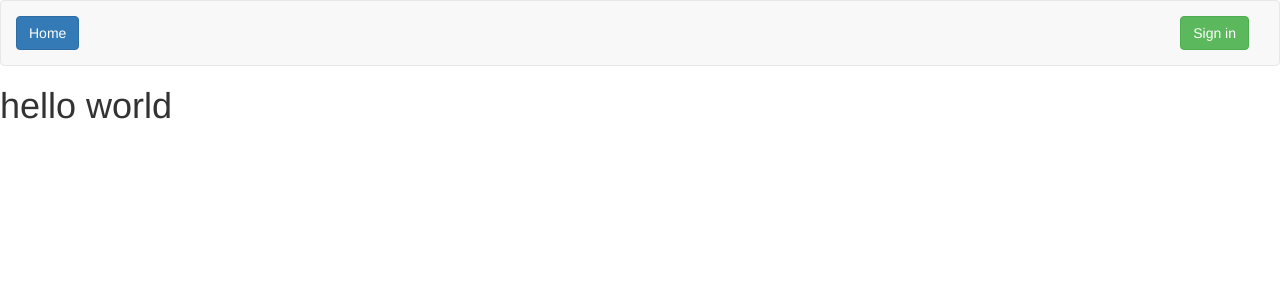
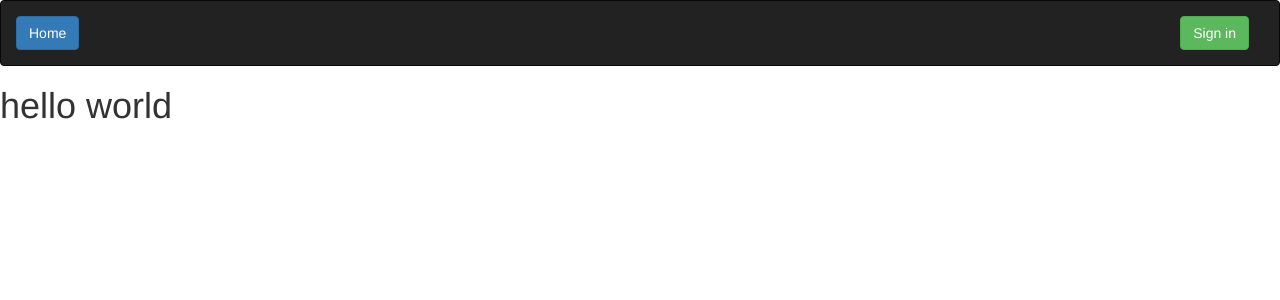
Before and after one commit to BRIGHTON-ASUMANI/one-dakika-pitch, a Flask app: page / in a window 1280 px wide. Shown: the top 300 px of the page. Run offline with Flask 2, Linux system fonts and the light colour scheme; some libraries are stand-ins or nearby versions.

Commit message:
changed the navbar into inverse

```diff
--- a/app/templates/navbar.html
+++ b/app/templates/navbar.html
@@ -1,5 +1,5 @@
 
-<div class="navbar navbar-default" role="navigation" id="navigate">
+<div class="navbar navbar-default navbar-inverse" role="navigation" id="navigate">
   <div class="container-fluid">
     <div class="navbar-header">
       <button type="button" class="navbar-toggle" data-toggle="collapse" data-target=".navbar-collapse">
```
